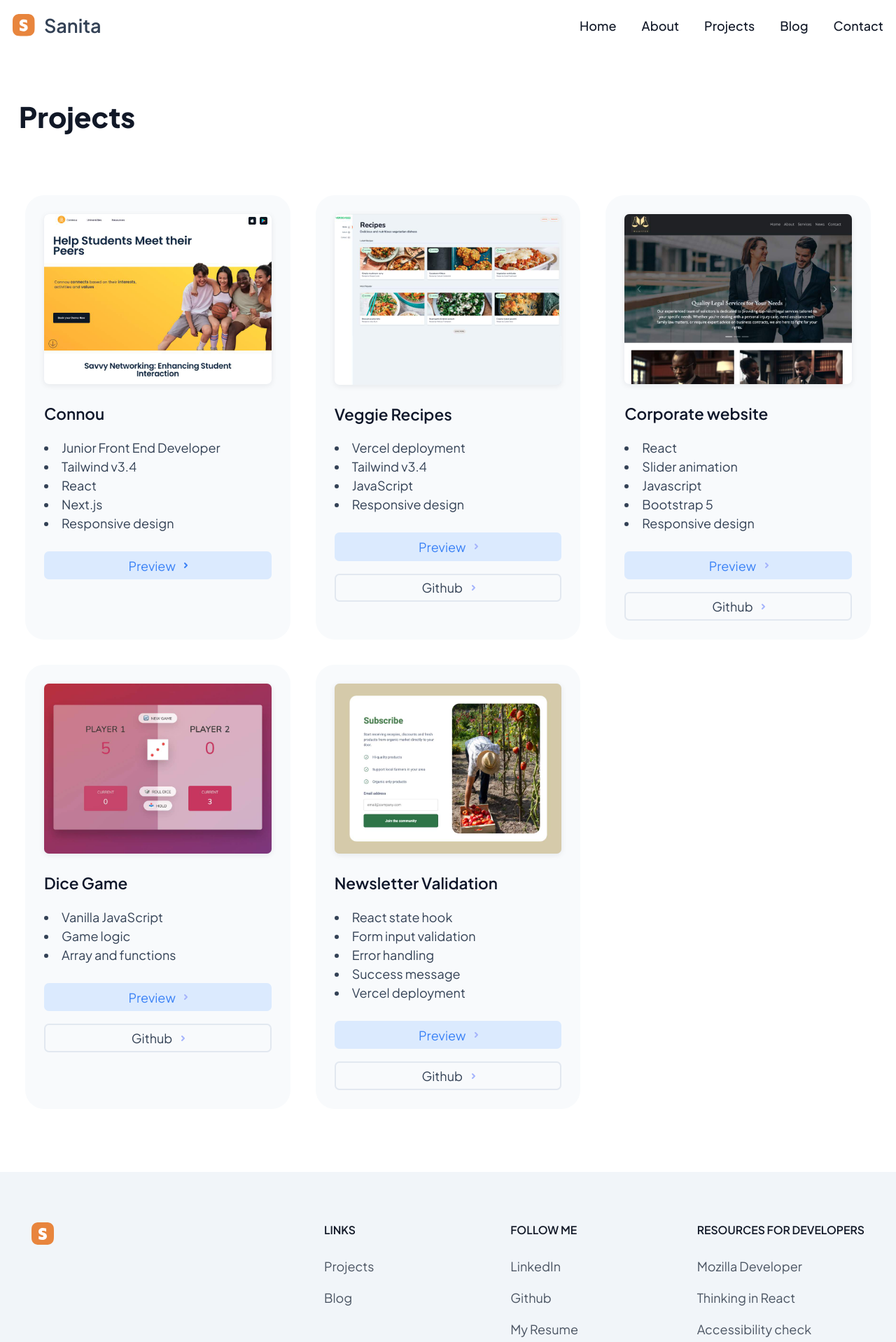
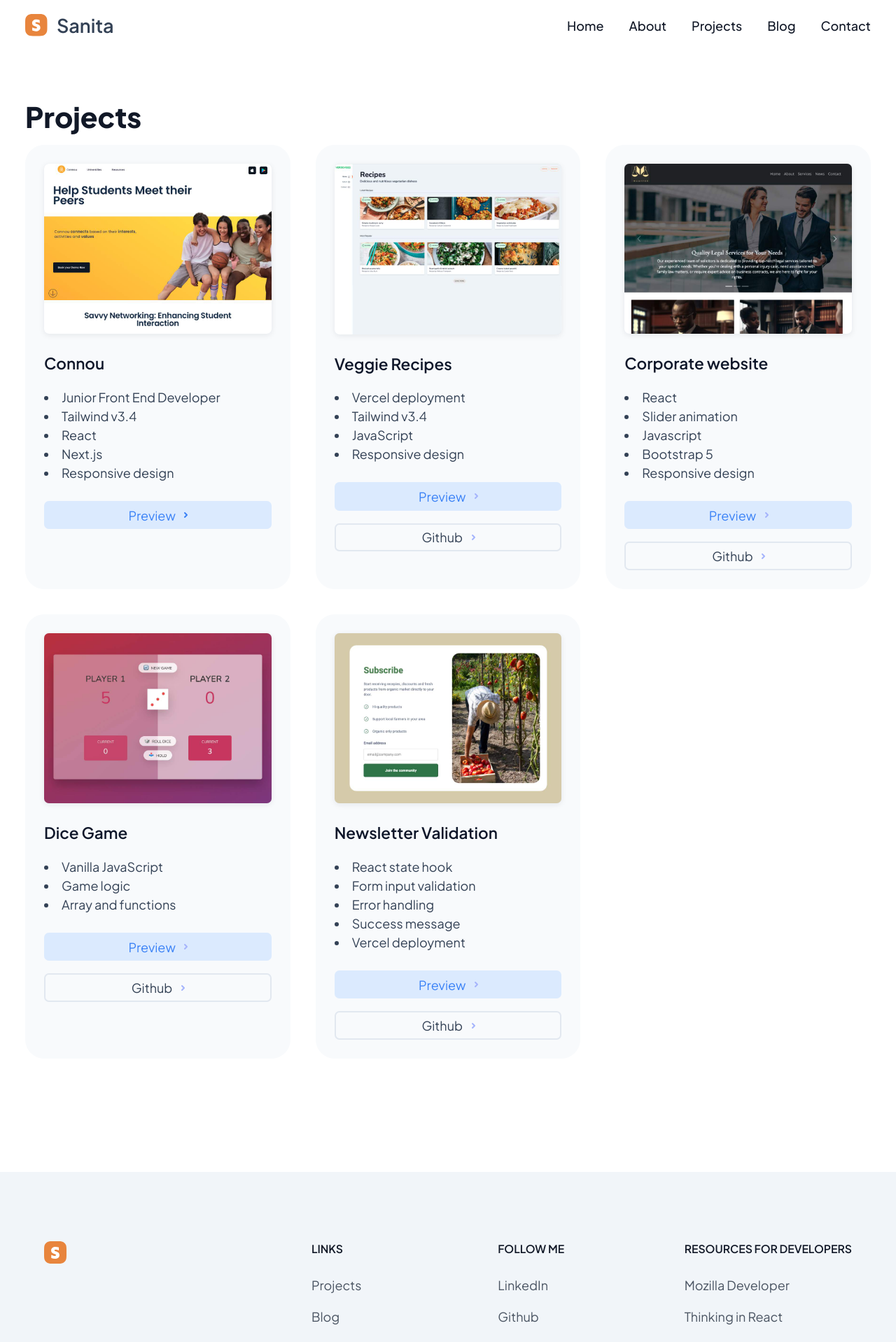
Before and after one commit to sanicodeplayground/portfolio2024, a React (Vite) app: page /projects in a window 1280 px wide. Shown: the top 1918 px of the page at 70% size. Built offline with nearby package versions, Linux system fonts and the light colour scheme.

Commit message:
tailwind container extension

```diff
--- a/src/components/Bio.jsx
+++ b/src/components/Bio.jsx
@@ -2,7 +2,7 @@ import { Link } from "react-router-dom";
 function Bio() {
   return (
     <section className="bg-white dark:bg-gray-900">
-      <div className="gap-16 items-center py-8 px-4 mx-auto max-w-screen-xl lg:grid lg:grid-cols-2 lg:py-16 lg:px-6">
+      <div className="container gap-16 items-center py-16 lg:grid lg:grid-cols-2">
         <div className=" ">
           <h2 className="mb-4 text-4xl  font-extrabold text-gray-900 dark:text-white">
             My Skills
--- a/src/components/BioExtended.jsx
+++ b/src/components/BioExtended.jsx
@@ -1,7 +1,7 @@
 function BioExtended() {
   return (
     <section className="bg-white dark:bg-gray-900">
-      <article className="py-8 lg:py-16 px-4 mx-auto max-w-screen-md  leading-loose [&>p]:mt-3">
+      <article className="container py-16 mx-auto max-w-screen-md  leading-loose [&>p]:mt-3">
         <h2 className="mb-4 text-4xl  font-extrabold text-gray-900 dark:text-white">
           About me
         </h2>
--- a/src/components/BlogCards.jsx
+++ b/src/components/BlogCards.jsx
@@ -2,7 +2,7 @@ import { Link } from "react-router-dom";
 function BlogCards() {
   return (
     <section className="bg-white dark:bg-gray-900 ">
-      <div className="py-8 px-4 mx-auto max-w-screen-xl lg:py-16 lg:px-6">
+      <div className="container py-16">
         <div className="mx-auto max-w-screen-sm text-center lg:mb-16 mb-8">
           <h2 className="mb-4 text-3xl lg:text-4xl  font-extrabold text-gray-900 dark:text-white">
             Blog
@@ -34,7 +34,7 @@ function BlogCards() {
               <h2 className="mb-2 text-2xl font-bold  text-gray-900 dark:text-white">
                 Install Tailwind CSS in React
               </h2>
-              <p className="mb-5  ">
+              <p className="mb-5">
                 Learn how to install Tailwind CSS, a utility-firstframework, in
                 your React project using Vite.
               </p>
--- a/src/components/ContactForm.jsx
+++ b/src/components/ContactForm.jsx
@@ -1,7 +1,7 @@
 function ContactForm() {
   return (
     <section className="bg-white dark:bg-gray-900">
-      <div className="py-8 lg:py-16 px-4 mx-auto max-w-screen-md">
+      <div className="container py-16 max-w-screen-md">
         <h2 className="mb-4 text-4xl  font-extrabold text-center text-gray-900 dark:text-white">
           Let's have a chat
         </h2>
--- a/src/components/Footer.jsx
+++ b/src/components/Footer.jsx
@@ -3,7 +3,7 @@ import { Link } from "react-router-dom";
 function Footer() {
   return (
     <footer className="my-0 bg-slate-100 sm:p-6 dark:bg-gray-800 ">
-      <div className="py-8 px-4  mx-auto max-w-screen-xl pt-10">
+      <div className="container pt-16">
         <div className="md:flex md:justify-between">
           <div className="mb-6 md:mb-0">
             <a
--- a/src/components/Header.jsx
+++ b/src/components/Header.jsx
@@ -11,7 +11,7 @@ function Header() {
   return (
     <header>
       <nav className="bg-white border-gray-200 dark:bg-gray-900">
-        <div className="max-w-screen-xl flex flex-wrap items-center justify-between mx-auto p-4">
+        <div className="container flex flex-wrap items-center justify-between py-4">
           <Link
             to="/"
             className="flex items-center space-x-3 rtl:space-x-reverse"
--- a/src/components/Hero.jsx
+++ b/src/components/Hero.jsx
@@ -1,7 +1,7 @@
 function Hero() {
   return (
     <section className="bg-slate-50 dark:bg-blue-900">
-      <div className="py-8 px-4 mx-auto max-w-screen-xl sm:py-16 lg:px-6">
+      <div className="container py-16">
         <div className="max-w-screen-md">
           <h2 className="mb-4 text-4xl font-extrabold text-gray-900 dark:text-white group hover:text-gray-900 dark:hover:text-white after:inline-block after:w-[100px]">
             Hi, I'm Sanita
@@ -16,7 +16,7 @@ function Hero() {
               target="_blank"
               aria-labelledby="GithubLogo"
               title="Github profile"
-              className="inline-flex items-center justify-center px-4 py- text-gray-900 border border-gray-300 rounded-full focus:ring-4 focus:ring-gray-100 dark:text-white dark:border-slate-500 dark:focus:ring-gray-600 transition ease-in-out   hover:scale-110 duration-300"
+              className="inline-flex items-center justify-center px-4 py-4 text-gray-900 border border-gray-300 rounded-full focus:ring-4 focus:ring-gray-100 dark:text-white dark:border-slate-500 dark:focus:ring-gray-600 transition ease-in-out   hover:scale-110 duration-300"
             >
               <svg
                 className="w-6"
--- a/src/components/Projects.jsx
+++ b/src/components/Projects.jsx
@@ -1,12 +1,15 @@
 function Projects() {
   return (
     <section className="bg-white dark:bg-gray-900">
-      <h2 className="gap-16 items-center py-8 px-4 mx-auto max-w-screen-xl lg:grid lg:grid-cols-2 lg:py-16 lg:px-6 mb-4 text-4xl font-extrabold text-gray-900 dark:text-white">
+
+      <div className="container py-16">
+
+      <h2 className="mb-4 text-4xl font-extrabold text-gray-900 dark:text-white">
         Projects
       </h2>
 
       {/* projects grid */}
-      <ul className="grid max-w-[26rem] sm:max-w-[52.5rem] px-4 grid-cols-1 sm:grid-cols-2 lg:grid-cols-3 mx-auto gap-6 lg:gap-y-8 xl:gap-x-8 lg:px-8 lg:max-w-6xl pb-20">
+      <ul className="grid grid-cols-1 sm:grid-cols-2 lg:grid-cols-3 mx-auto gap-6 lg:gap-y-8 xl:gap-x-8 lg:max-w-6xl pb-20">
         <li className="ease-in duration-700 rounded-3xl bg-slate-50 p-6 dark:bg-slate-800/80 dark:highlight-white/5 hover:bg-slate-100 dark:hover:bg-slate-700/50 ">
           <div className="rounded-md transform overflow-hidden shadow-[0_2px_8px_rgba(15,23,42,0.08)] bg-slate-200 dark:bg-slate-700">
             <a href="https://connou.app" target="_blank" title="Connou">
@@ -339,6 +342,7 @@ function Projects() {
           </div>
         </li>
       </ul>
+      </div>
     </section>
   );
 }
--- a/src/pages/BlogArticle1.jsx
+++ b/src/pages/BlogArticle1.jsx
@@ -6,8 +6,8 @@ function BlogArticle() {
   const markdownContent3 = "npm run dev";
 
   return (
-    <main className="pt-8 pb-16 lg:pt-16 lg:pb-24 bg-white dark:bg-gray-900 antialiased">
-      <div className="flex justify-between px-4 mx-auto max-w-screen-xl ">
+    <main className="bg-white dark:bg-gray-900">
+      <div className="container py-16 antialiased">
         <article className="article">
           <header className="mb-4 lg:mb-6 not-format">
             <h1 className="mb-4 text-3xl font-extrabold leading-tight text-gray-900 lg:mb-6 lg:text-4xl dark:text-slate-50">
--- a/src/pages/BlogArticle2.jsx
+++ b/src/pages/BlogArticle2.jsx
@@ -5,8 +5,8 @@ function BlogArticle() {
     "'tailwindCSS.rootFontSize': 10  // <- your root font size here";
 
   return (
-    <main className="pt-8 pb-16 lg:pt-16 lg:pb-24 bg-white dark:bg-gray-900 antialiased">
-      <div className="flex justify-between px-4 mx-auto max-w-screen-xl ">
+    <main className="bg-white dark:bg-gray-900">
+      <div className="container py-16 antialiased">
         <article className="article">
           <header className="mb-4 lg:mb-6 not-format">
             <h1 className="mb-4 text-3xl font-extrabold leading-tight text-gray-900 lg:mb-6 lg:text-4xl dark:text-slate-50">
--- a/tailwind.config.js
+++ b/tailwind.config.js
@@ -4,6 +4,10 @@ const plugin = require("tailwindcss/plugin");
 export default {
   content: ["./index.html", "./src/**/*.{js,ts,jsx,tsx}"],
   theme: {
+    container: {
+      center: true,
+      padding: '2rem',
+    },
     extend: {},
     fontFamily: {
       sans: ["Plus Jakarta Sans", "sans-serif"],
```
